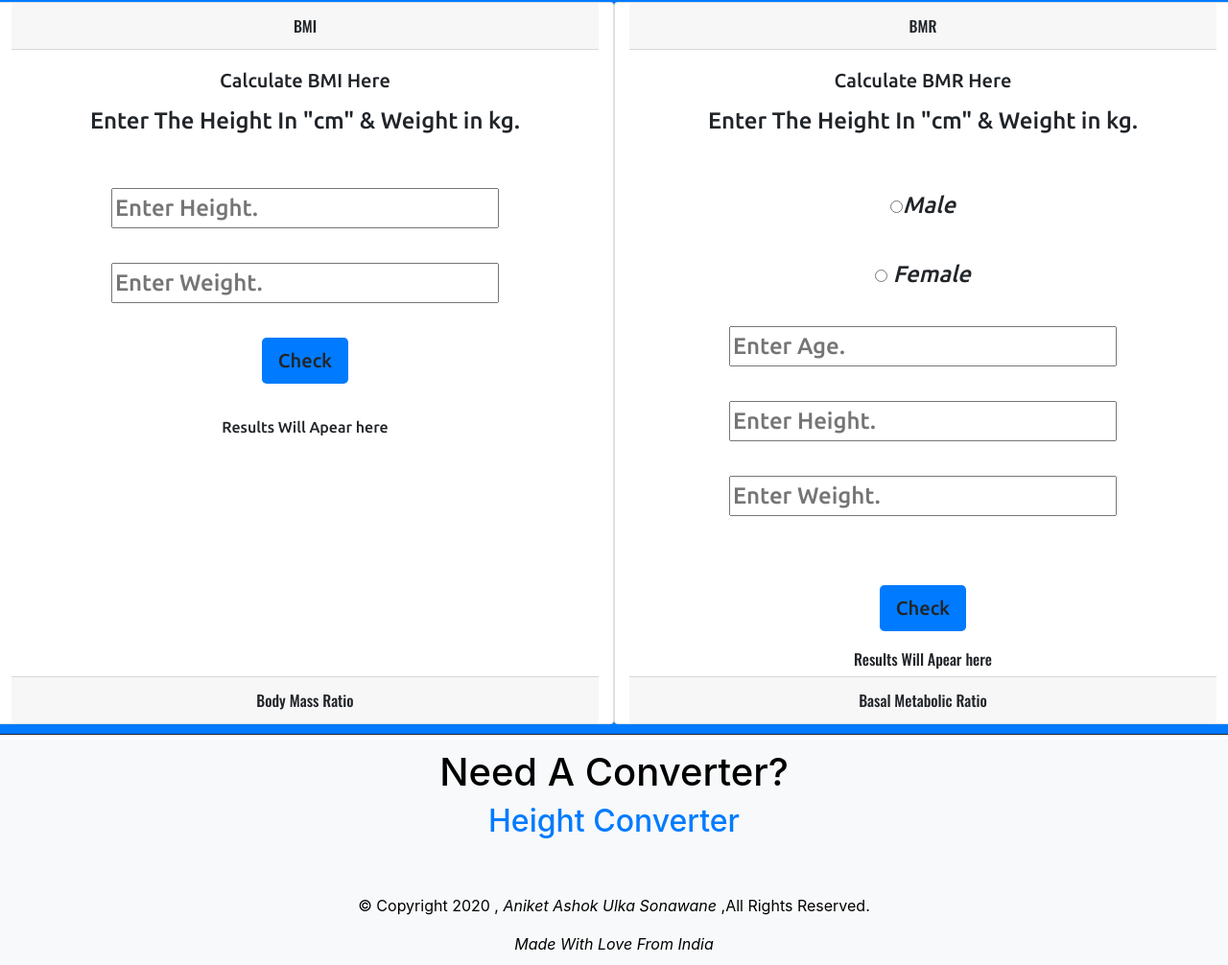
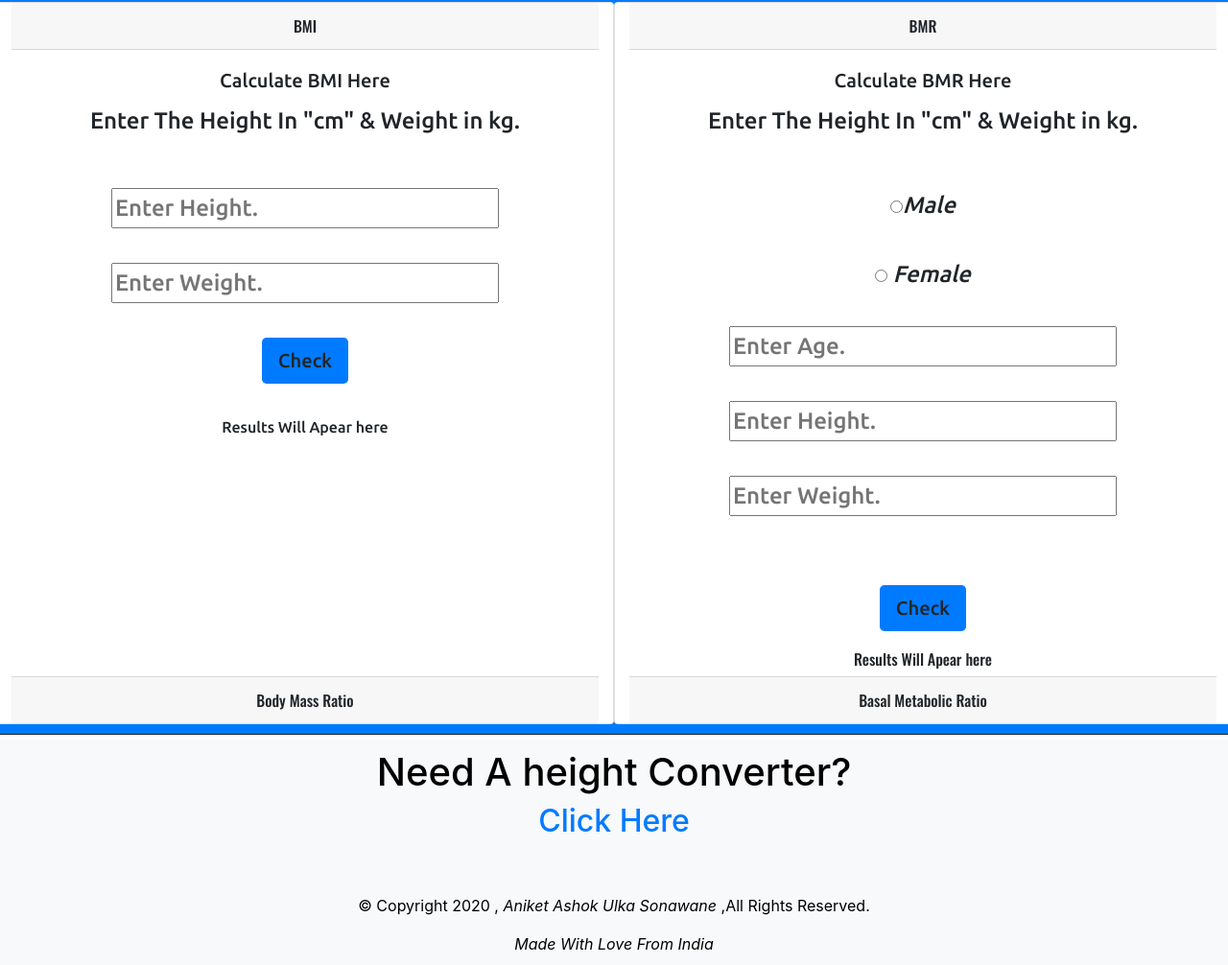
Before and after one commit to AniketSonawane/Healthy-Me, a plain HTML site: page index.html in a window 1280 px wide. Shown: the part 570-1576 px from the top of the page at 96% size. Drawn offline with nearby package versions, Linux system fonts and the light colour scheme; some icons are missing.

Commit message:
Update index.html

```diff
--- a/index.html
+++ b/index.html
@@ -198,8 +198,8 @@ if(Age=="" || gender==""|| height2==""|| weight2==""){
 
    </script>
    <section>
-       <div class="Converter"> <h1>Need A Converter?</h1>
-        <a href="https://www.rapidtables.com/convert/length/height-converter.html"><h2>Height Converter</h2></a>
+       <div class="Converter"> <h1>Need A height Converter?</h1>
+        <a href="https://www.rapidtables.com/convert/length/height-converter.html"><h2>Click Here</h2></a>
         <br><br>
         <p>© Copyright 2020 , <i>Aniket Ashok Ulka Sonawane </i> ,All Rights Reserved.
         </p>
```
